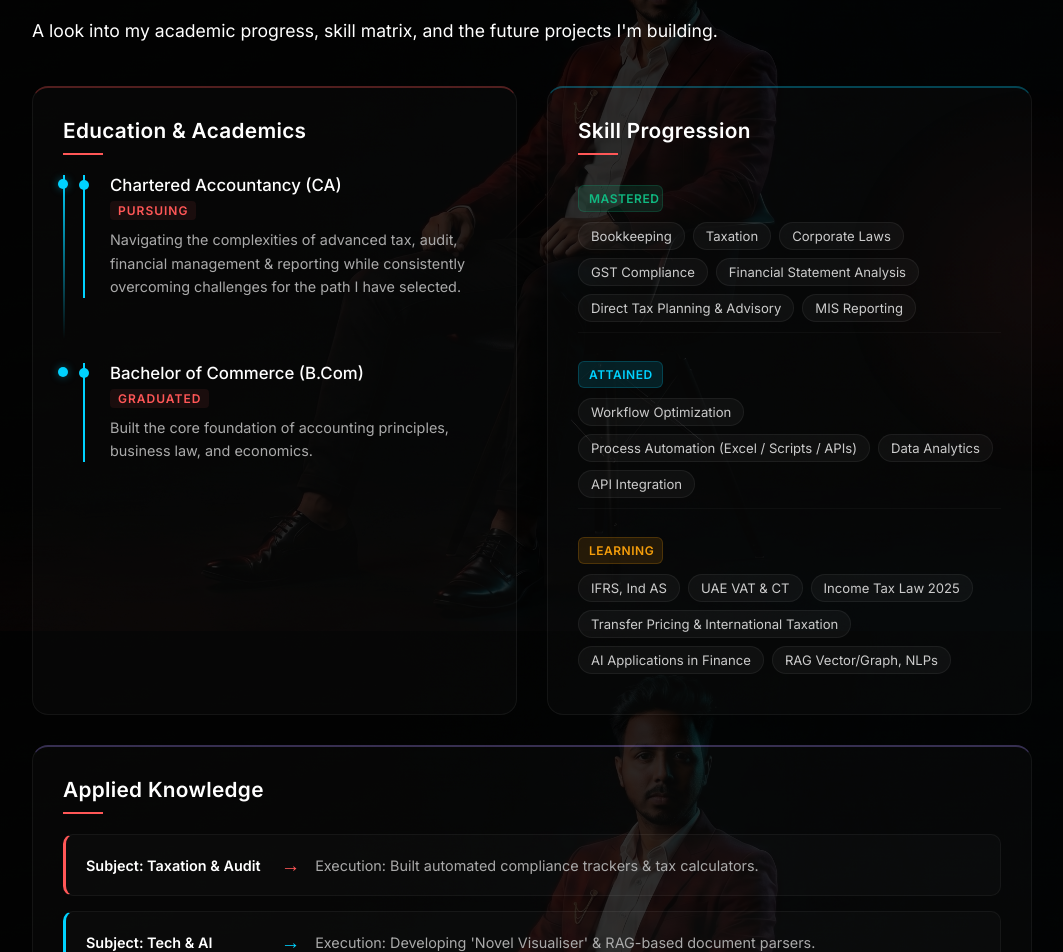
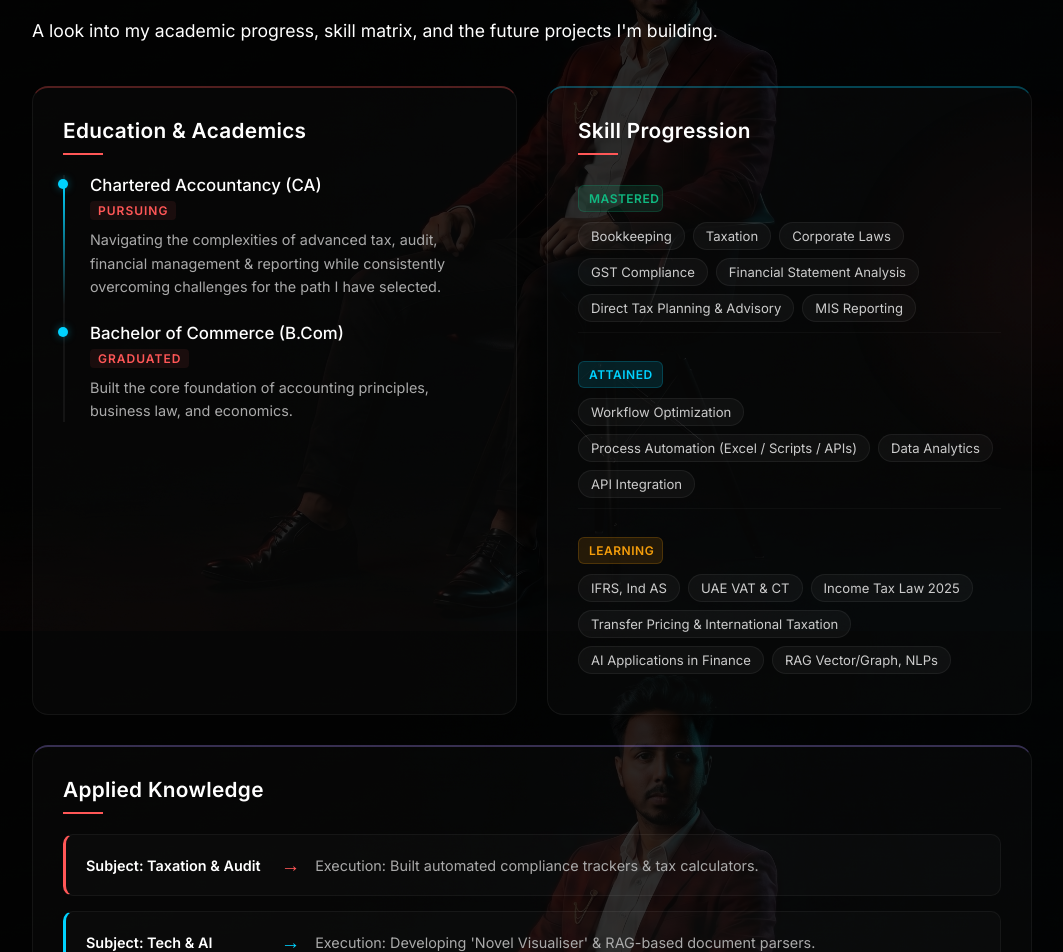
Before and after one commit to Krhimanshu008/Portfolio, a React (Vite) app: page / in a window 1280 px wide. Shown: the part 3111-4063 px from the top of the page, without its empty margins (108-1171 px from the left). Built offline with nearby package versions, Linux system fonts and the light colour scheme.

Commit message:
fix: Remove duplicate timeline CSS causing double dots/bars, add half-height progress bar

```diff
--- a/src/index.css
+++ b/src/index.css
@@ -431,55 +431,7 @@ h6 {
   border-left: 3px solid var(--accent-coral);
 }
 
-/* Timeline / Experience */
-.timeline-item {
-  margin-bottom: 40px;
-  position: relative;
-  padding-left: 20px;
-  border-left: 2px solid var(--accent-cyan);
-}
-
-.timeline-item::before {
-  content: '';
-  position: absolute;
-  left: -6px;
-  top: 5px;
-  width: 10px;
-  height: 10px;
-  border-radius: 50%;
-  background-color: var(--accent-cyan);
-}
-
-.timeline-role {
-  font-size: 1.4rem;
-  font-weight: 600;
-  color: #fff;
-  margin-bottom: 5px;
-}
-
-.timeline-company {
-  font-size: 1.1rem;
-  color: var(--text-secondary);
-  margin-bottom: 5px;
-}
-
-.timeline-date {
-  font-size: 0.9rem;
-  color: var(--accent-coral);
-  font-weight: 500;
-  margin-bottom: 15px;
-}
-
-.timeline-item ul {
-  list-style-type: disc;
-  padding-left: 20px;
-}
-
-.timeline-item li {
-  margin-bottom: 10px;
-  color: var(--text-secondary);
-  line-height: 1.6;
-}
+
 
 /* Skills Grid */
 .skills-grid {
@@ -1343,13 +1295,14 @@ h6 {
   flex-direction: column;
   gap: 25px;
   padding-left: 20px;
+  border-left: 2px solid rgba(255,255,255,0.06);
   position: relative;
 }
 .timeline-container::before {
   content: '';
   position: absolute;
-  top: 0;
-  left: 0;
+  left: -2px;
+  top: 6px;
   width: 2px;
   height: 50%;
   background: linear-gradient(to bottom, var(--accent-cyan), transparent);
```
